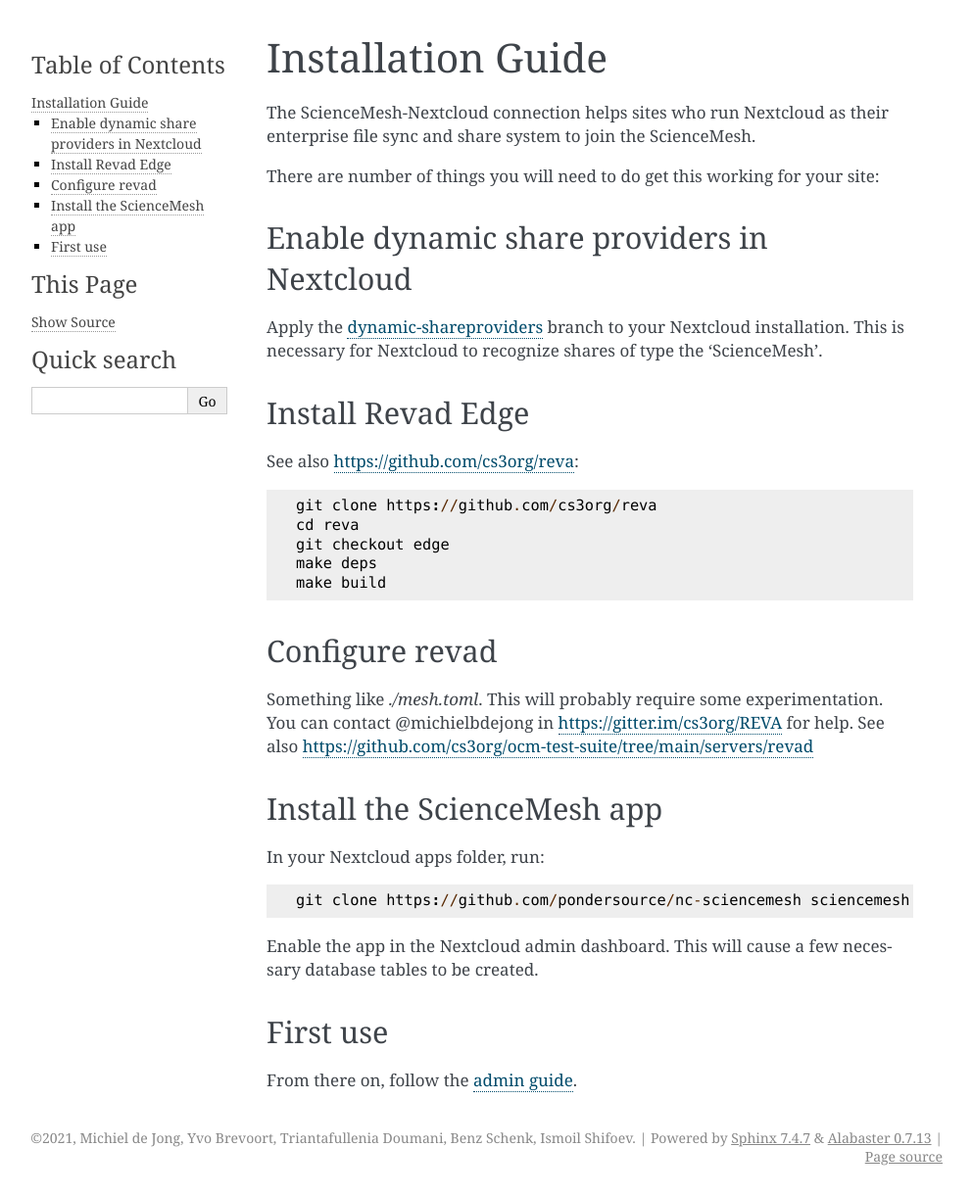
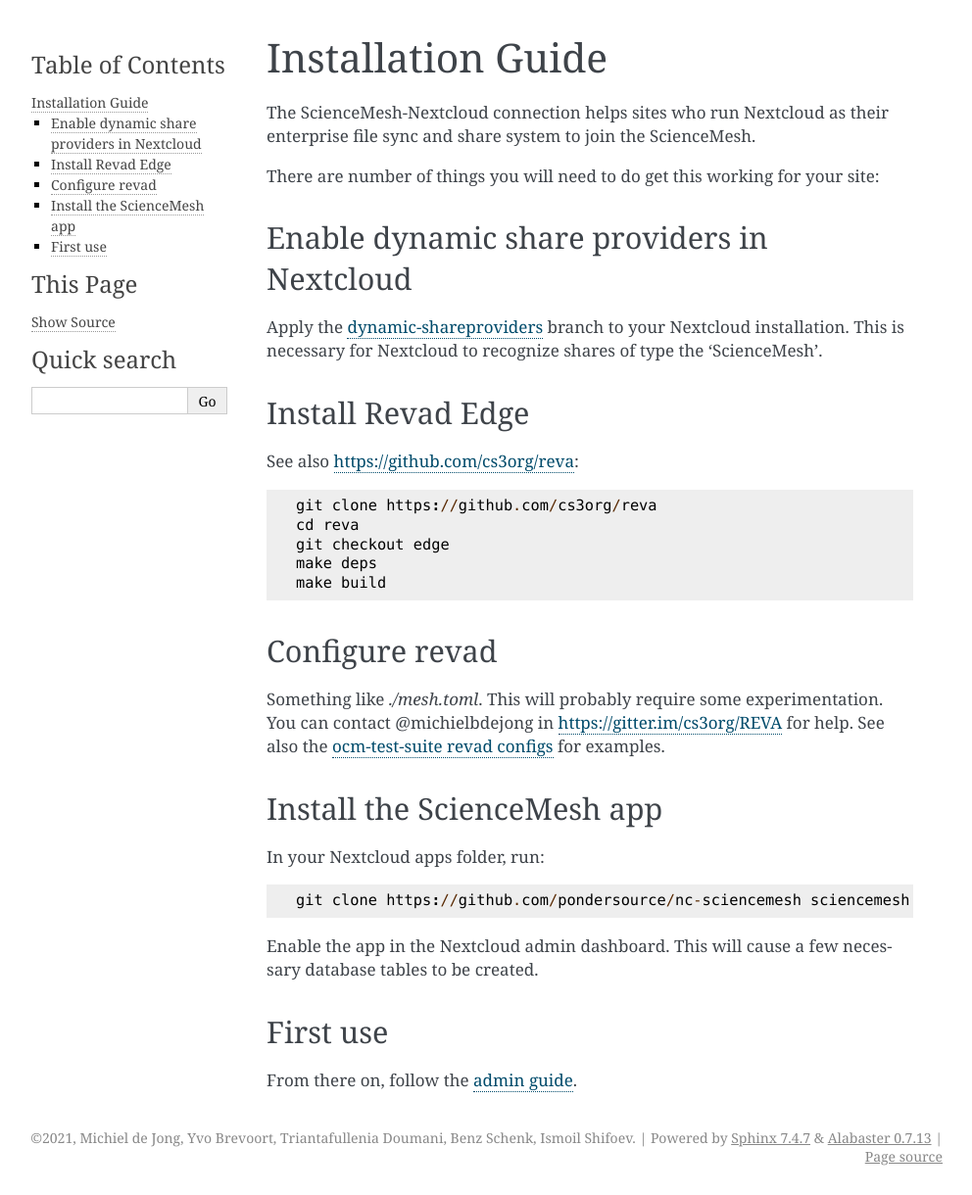
Before and after one commit to pondersource/sciencemesh-php, a Sphinx documentation site: the page built from source/installation.rst, in a window 1280 px wide. Shown: the whole page at 98% size, without its empty margins (148-1140 px from the left). Built offline with Sphinx 7.4.7, drawn with Linux system fonts in a browser that asks for light colours.

Commit message:
footnote link

```diff
--- a/source/installation.rst
+++ b/source/installation.rst
@@ -24,7 +24,7 @@
 ~~~~~~~~~~~~~~~
 
 Something like `./mesh.toml`. This will probably require some experimentation. You can contact @michielbdejong in https://gitter.im/cs3org/REVA for help.
-See also https://github.com/cs3org/ocm-test-suite/tree/main/servers/revad
+See also the `ocm-test-suite revad configs`_ for examples.
 
 Install the ScienceMesh app
 ~~~~~~~~~~~~~~~~~~~~~~~~~~~
@@ -43,3 +43,4 @@
 __
 .. _`admin guide`: admin.html
 .. _`dynamic-shareproviders`: https://github.com/pondersource/server/tree/dynamic-shareproviders
+.. _`ocm-test-suite revad configs`: https://github.com/cs3org/ocm-test-suite/tree/main/servers/revad
```
